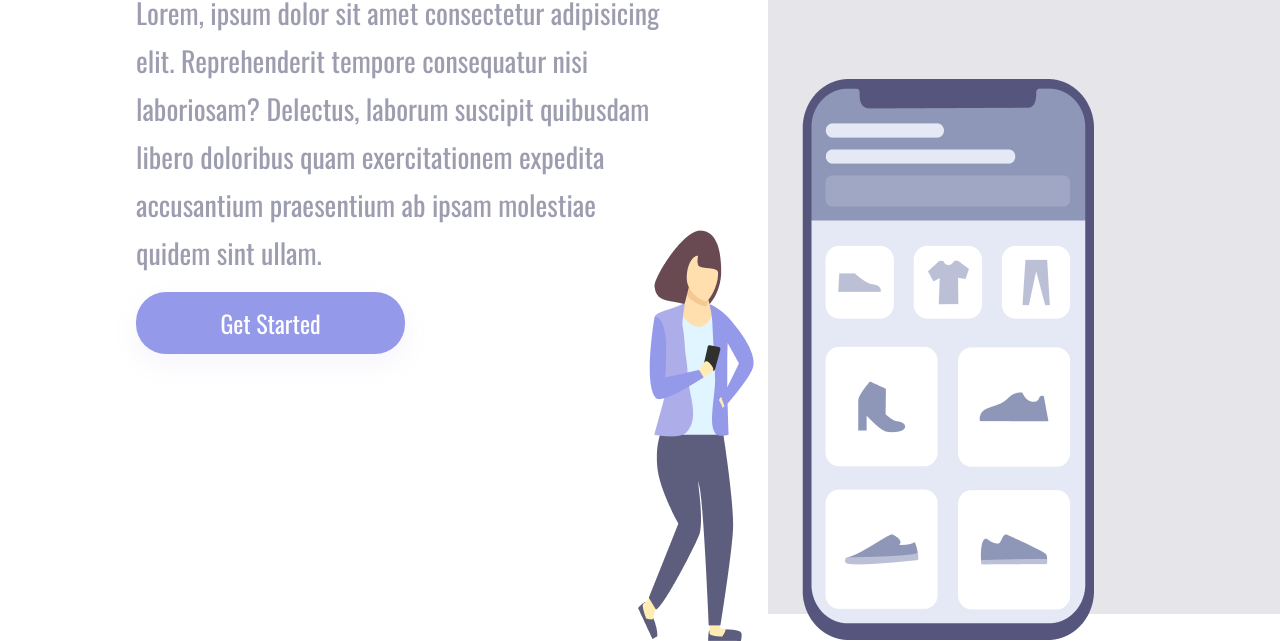
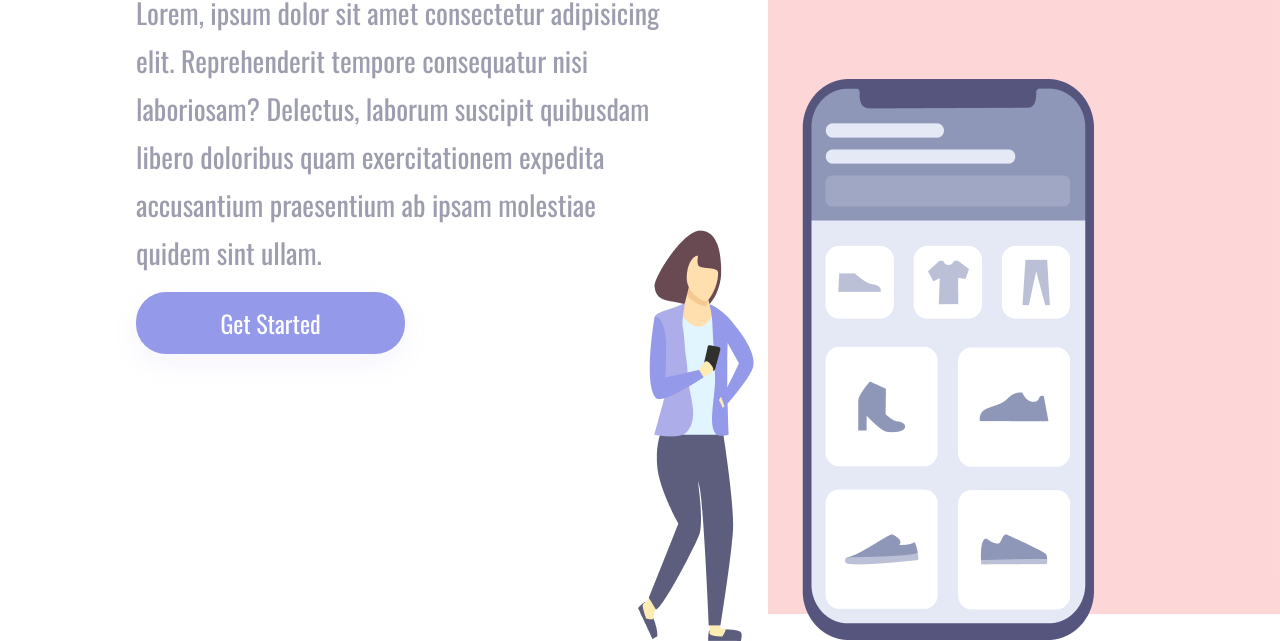
Before and after one commit to otero-ronan/Projeto-css, a plain HTML site: page index.html in a window 1280 px wide. Shown: the part 186-827 px from the top of the page. Drawn offline with nearby package versions, Linux system fonts and the light colour scheme.

Commit message:
alteração  container-right background

```diff
--- a/styles.css
+++ b/styles.css
@@ -20,7 +20,7 @@
 
 .container-right{
     display: inline-block;
-    background-color: rgba(93,93,125,0.16);
+    background-color: rgba(240, 10, 10, 0.16);
     height: 100vh;
     width: 40%;
     position: absolute;
```
